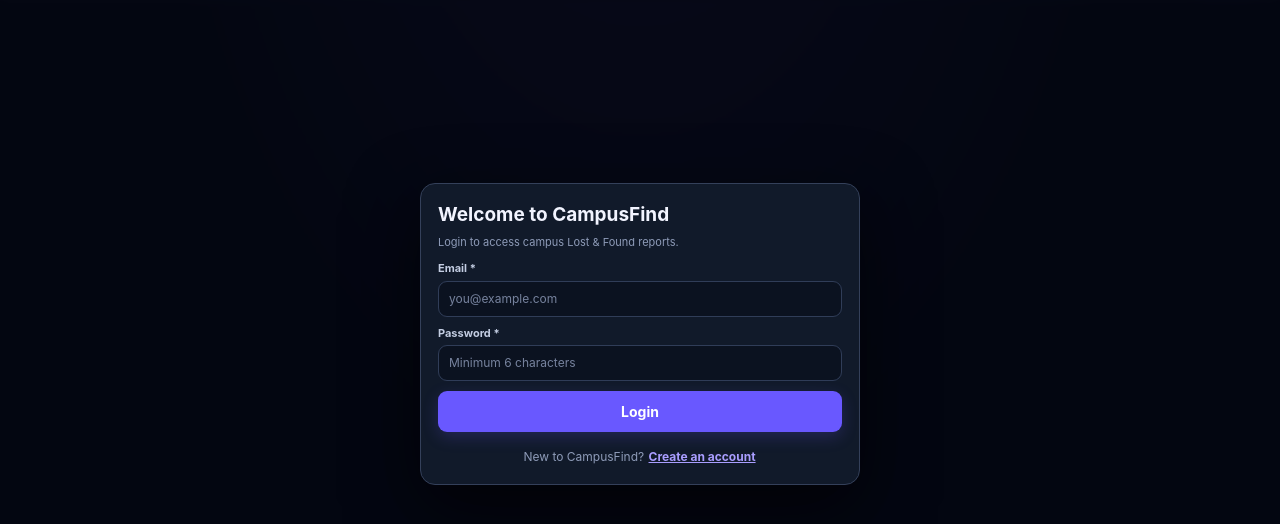
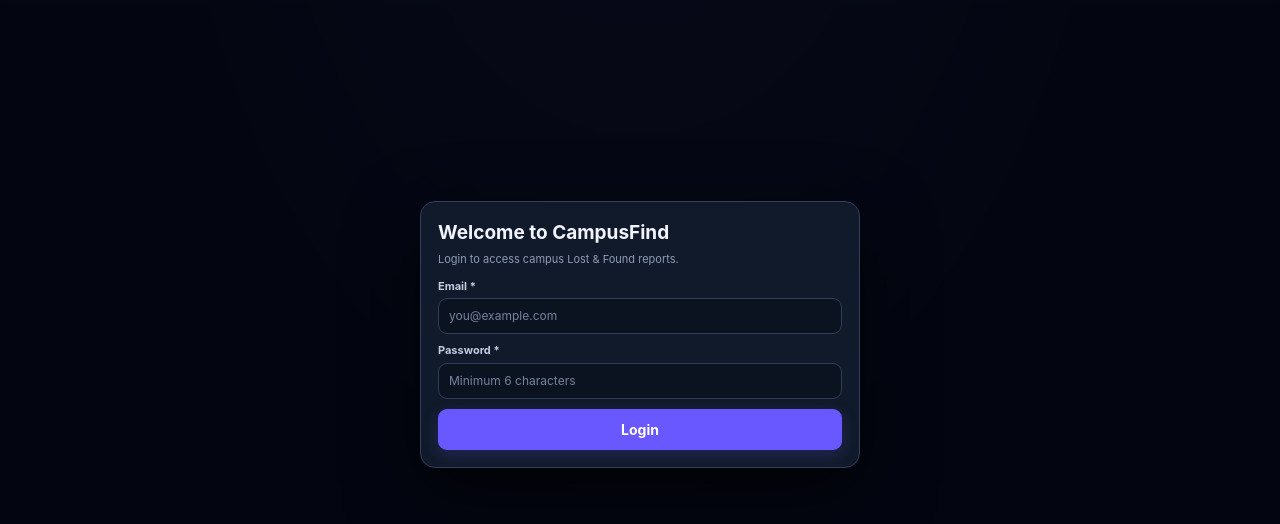
Before and after one commit to Sir-Aditya-Sharma/campus-find, a website: page index.html in a window 1280 px wide. Shown: the part 66-590 px from the top of the page. Drawn offline with Linux system fonts and the light colour scheme.

Commit message:
Remove auth switch prompt from login form
Removed the authentication switch prompt from the login form.

```diff
--- a/index.html
+++ b/index.html
@@ -1114,10 +1114,6 @@
         </div>
       </form>
 
-      <p class="auth-switch">
-        <span id="authSwitchText">New to CampusFind?</span>
-        <button id="authSwitchButton" class="text-button" type="button" onclick="toggleAuthMode()">Create an account</button>
-      </p>
     </div>
   </div>
 
```
